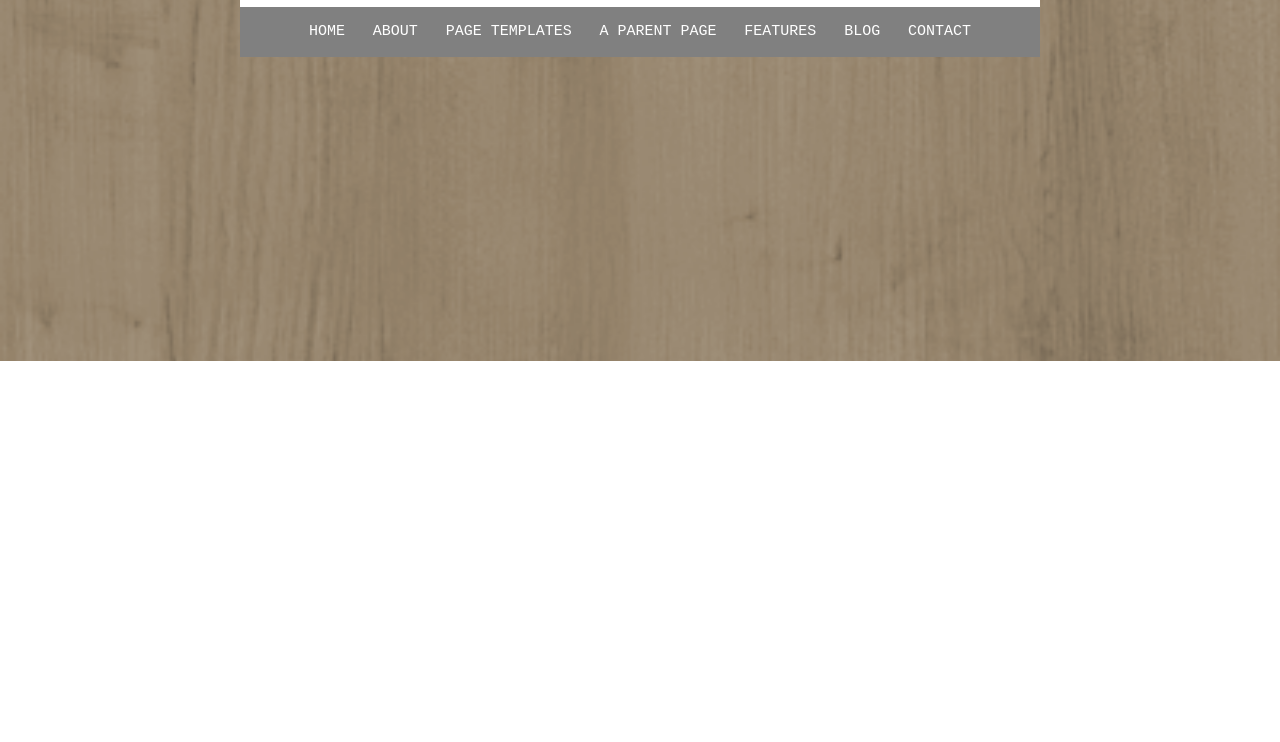
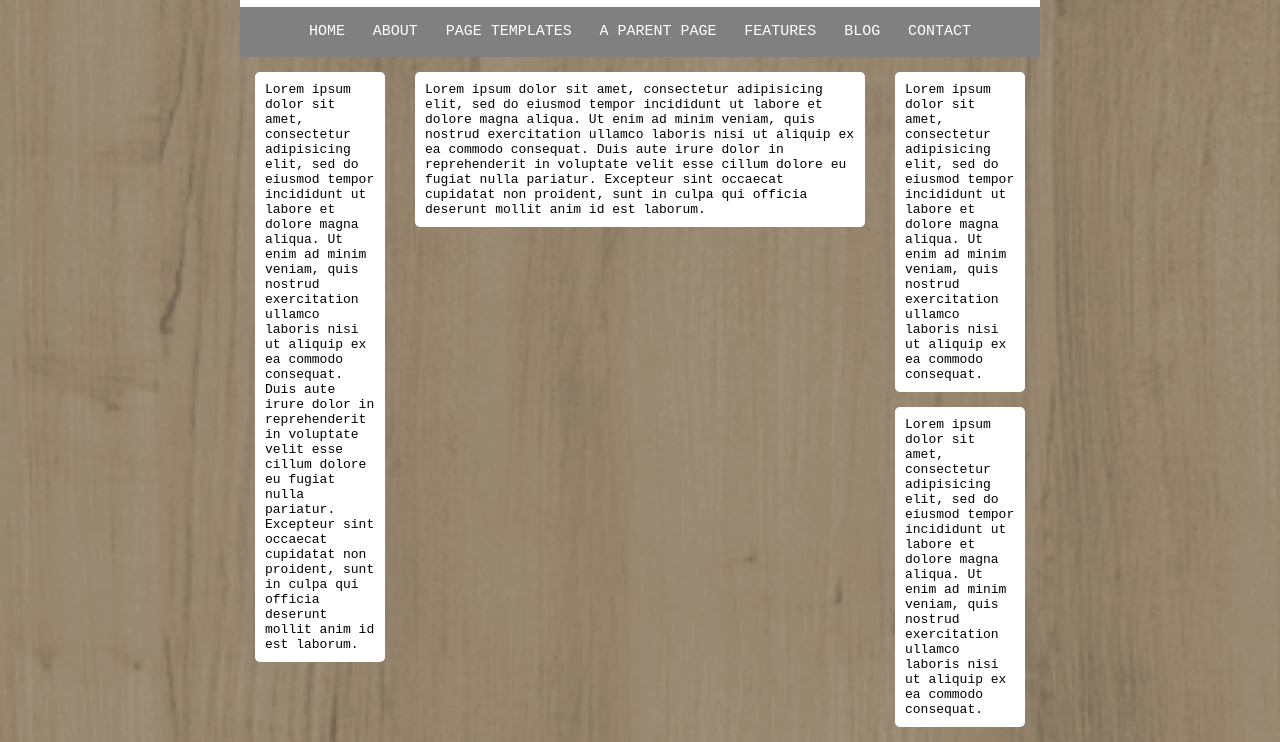
Before and after one commit to alessandro-massarella/htmlcss-struttura-wp, a plain HTML site: page index.html in a window 1280 px wide. Shown: the part 439-1181 px from the top of the page. Before the commit the page ends 800 px from the top, so only its background shows below. Drawn offline with Linux system fonts and the light colour scheme.

Commit message:
Main fase beta

```diff
--- a/index.html
+++ b/index.html
@@ -25,12 +25,49 @@
             <li><a href="#">BLOG</a></li>
             <li><a href="#">CONTACT</a></li>
           </ul>
+        </nav>
+      </header>
+      <!-- fine header -->
 
-        </nav>
+<!-- qui inizia la parte centrale del sito -->
+      <main>
+        <div class="row">
+          <div class=" colonna colonna1">
+            <div class="box">
+            <p>Lorem ipsum dolor sit amet, consectetur adipisicing elit, sed do eiusmod tempor incididunt ut labore et dolore magna aliqua. Ut enim ad minim veniam, quis nostrud exercitation ullamco laboris nisi ut aliquip ex ea commodo consequat. Duis aute irure dolor in reprehenderit in voluptate velit esse cillum dolore eu fugiat nulla pariatur. Excepteur sint occaecat cupidatat non proident, sunt in culpa qui officia deserunt mollit anim id est laborum.
+            </p>
+          </div>
+
+          </div>
 
 
 
-      </header>
+          <div class="colonna colonna2">
+            <div class="box">
+              <p>Lorem ipsum dolor sit amet, consectetur adipisicing elit, sed do eiusmod tempor incididunt ut labore et dolore magna aliqua. Ut enim ad minim veniam, quis nostrud exercitation ullamco laboris nisi ut aliquip ex ea commodo consequat. Duis aute irure dolor in reprehenderit in voluptate velit esse cillum dolore eu fugiat nulla pariatur. Excepteur sint occaecat cupidatat non proident, sunt in culpa qui officia deserunt mollit anim id est laborum.
+              </p>
+            </div>
+
+          </div>
+
+
+
+          <div class="colonna colonna3">
+            <div class="box">
+              <p>Lorem ipsum dolor sit amet, consectetur adipisicing elit, sed do eiusmod tempor incididunt ut labore et dolore magna aliqua. Ut enim ad minim veniam, quis nostrud exercitation ullamco laboris nisi ut aliquip ex ea commodo consequat.
+              </p>
+            </div>
+            <div class="box">
+              <p>Lorem ipsum dolor sit amet, consectetur adipisicing elit, sed do eiusmod tempor incididunt ut labore et dolore magna aliqua. Ut enim ad minim veniam, quis nostrud exercitation ullamco laboris nisi ut aliquip ex ea commodo consequat.
+              </p>
+            </div>
+
+          </div>
+
+        </div>
+
+
+      </main>
 
 
     </div><!-- fine del container-radice -->
--- a/style.css
+++ b/style.css
@@ -58,3 +58,34 @@ ul.navbar li a {
   padding: 0 10px;
   text-decoration: none;
 }
+
+.row::after {
+  content: "";
+  display: table;
+  clear: both;
+}
+
+/* applico il float alla classe colonna in generale */
+.colonna {
+  float: left;
+}
+
+.colonna1 {
+  width: 20%;
+}
+
+.colonna2 {
+  width: 60%;
+}
+
+.colonna3 {
+  width: 20%;
+}
+
+.box {
+  background-color: white;
+  border-radius: 5px;
+  padding: 10px;
+  margin: 15px;
+
+}
```
